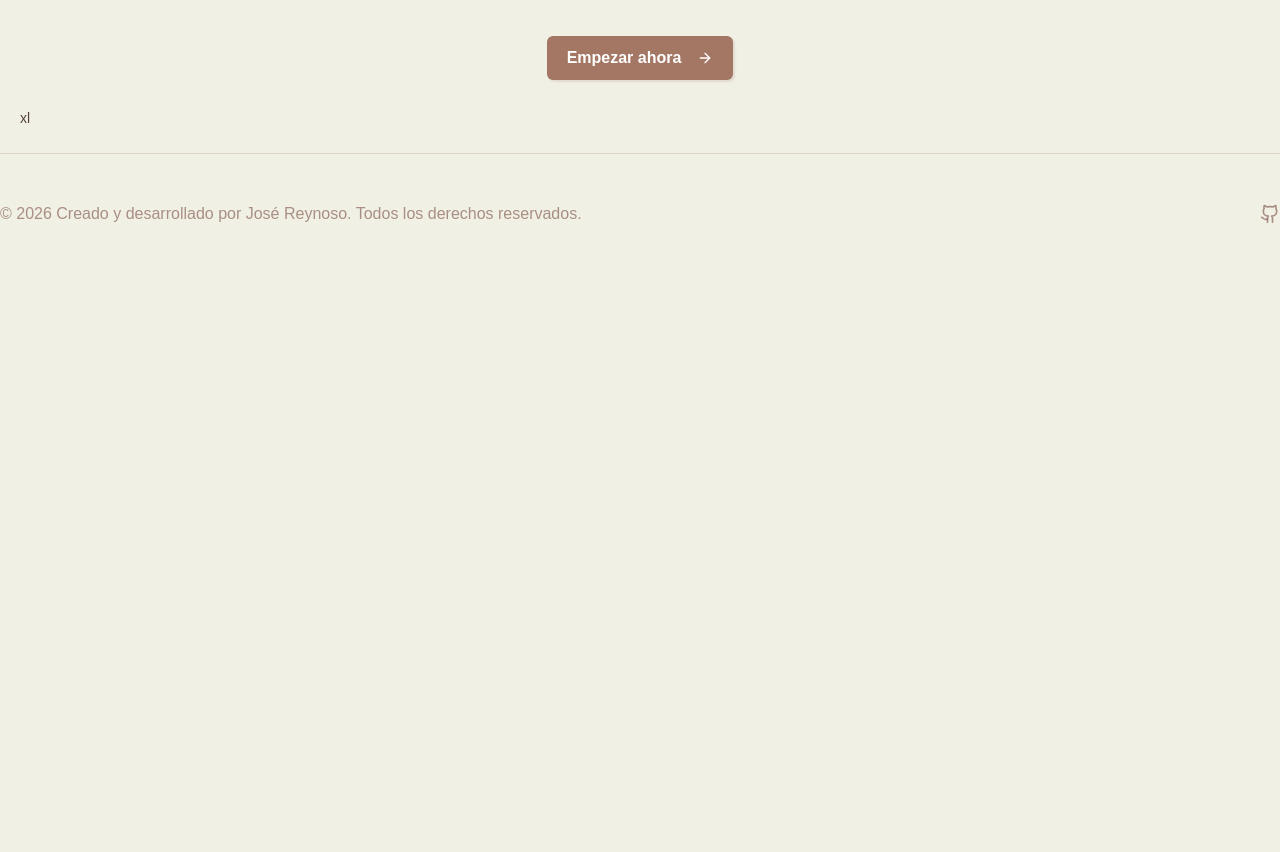
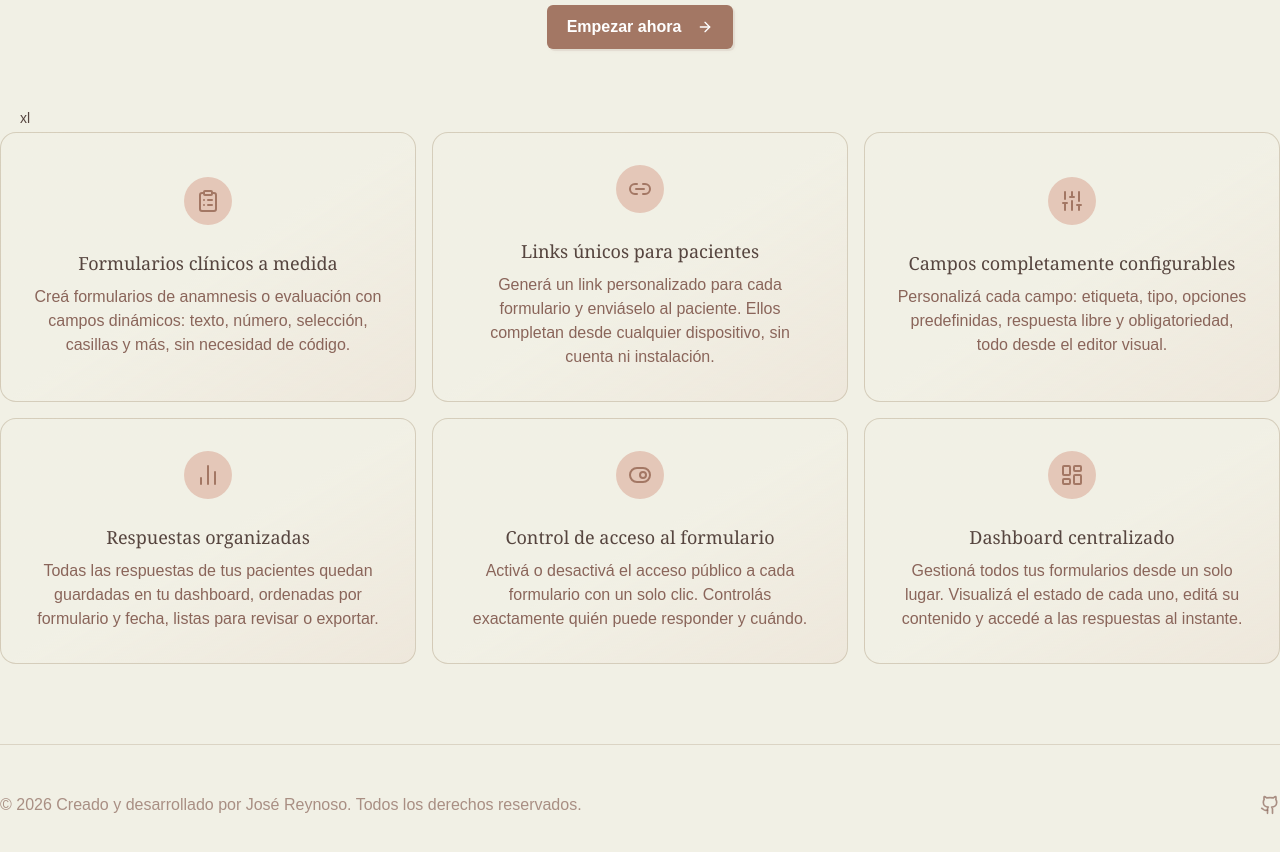
Before and after one commit to Joreynoso/nextjs-form-creator, a Next.js app: page / in a window 1280 px wide. Shown: the part 660-1512 px from the top of the page. Before the commit the page ends 934 px from the top, so only its background shows below. Built offline with nearby package versions, Linux system fonts and the light colour scheme; no server answers.

Commit message:
feat: Introduce dashboard pages for home and form details, along with shared layout and UI components.

```diff
--- a/app/(dashboard)/dashboard/[formId]/page.tsx
+++ b/app/(dashboard)/dashboard/[formId]/page.tsx
@@ -13,6 +13,7 @@ import {
     BreadcrumbSeparator,
 } from "@/components/ui/breadcrumb"
 import EmptySubmission from "@/components/Submissions/EmptySubmission"
+import SubmissionActions from "@/components/Submissions/SubmissionActions"
 
 interface Props {
     params: Promise<{ formId: string }>
@@ -110,13 +111,20 @@ export default async function FormDetailPage({ params }: Props) {
                                             #{form.submissions.length - index}
                                         </span>
                                         <span className={`inline-flex items-center gap-1 rounded-full px-2.5 py-0.5 text-xs font-medium ${isCompleted
-                                                ? "bg-primary/15 text-primary"
-                                                : "bg-muted text-muted-foreground"
+                                            ? "bg-primary/15 text-primary"
+                                            : "bg-muted text-muted-foreground"
                                             }`}>
                                             {isCompleted ? "✓ Completado" : "⏳ Pendiente"}
                                         </span>
                                     </div>
-                                    <time className="text-xs text-muted-foreground font-sans">{date}</time>
+                                    <div className="flex items-center gap-3">
+                                        <time className="text-xs text-muted-foreground font-sans">{date}</time>
+                                        <SubmissionActions
+                                            canCopy={isCompleted && !!responses}
+                                            responses={responses ?? {}}
+                                            fields={(form.fields as any[]).map(f => ({ id: f.id, label: f.label }))}
+                                        />
+                                    </div>
                                 </div>
 
                                 {/* Card body */}
--- a/app/(dashboard)/layout.tsx
+++ b/app/(dashboard)/layout.tsx
@@ -10,7 +10,7 @@ export default function DashboardLayout({
         <>
             <Navbar />
 
-            <main className="flex-1 w-full flex mx-auto min-h-[calc(100vh-64px)] px-4 xl:px-0 max-w-7xl">
+            <main className="flex-1 w-full flex  mx-auto min-h-[calc(100vh-64px)] px-4 xl:px-0 max-w-7xl">
                 {children}
             </main>
 
--- a/app/(dashboard)/page.tsx
+++ b/app/(dashboard)/page.tsx
@@ -1,11 +1,14 @@
+import CardsHome from '@/components/cardshome';
 import Hero from "@/components/hero";
 
 export default function Home() {
 
   // render return
   return (
-    <div className="w-full flex justify-center items-center">
+    <div className="w-full flex  flex-col justify-center items-center">
       <Hero />
+
+      <CardsHome />
     </div>
   );
 }
--- /dev/null
+++ b/components/Submissions/SubmissionActions.tsx
@@ -0,0 +1,73 @@
+'use client'
+
+import { useState } from 'react'
+import { Copy, Check, Trash2 } from 'lucide-react'
+import { Button } from '@/components/ui/button'
+
+interface SubmissionActionsProps {
+    responses?: Record<string, any>
+    fields?: Array<{ id: string; label: string }>
+    canCopy?: boolean
+}
+
+export default function SubmissionActions({ responses = {}, fields = [], canCopy = false }: SubmissionActionsProps) {
+    const [copied, setCopied] = useState(false)
+
+    function buildOrderedJson() {
+        const ordered: Record<string, any> = {}
+        for (const field of fields) {
+            const value = responses[field.id]
+            if (value !== undefined && value !== null && value !== '') {
+                ordered[field.label] = value
+            }
+        }
+        return JSON.stringify(ordered, null, 2)
+    }
+
+    async function handleCopy() {
+        try {
+            await navigator.clipboard.writeText(buildOrderedJson())
+            setCopied(true)
+            setTimeout(() => setCopied(false), 2000)
+        } catch {
+            // clipboard no disponible
+        }
+    }
+
+    return (
+        <div className="flex items-center gap-1">
+            {/* Copiar JSON — solo si hay respuestas */}
+            {canCopy && (
+                <Button
+                    variant="ghost"
+                    size="sm"
+                    onClick={handleCopy}
+                    className="h-7 gap-1.5 text-xs text-muted-foreground hover:text-foreground hover:bg-accent"
+                >
+                    {copied ? (
+                        <>
+                            <Check className="size-3.5 text-primary" />
+                            Copiado
+                        </>
+                    ) : (
+                        <>
+                            <Copy className="size-3.5" />
+                            Copiar JSON
+                        </>
+                    )}
+                </Button>
+            )}
+
+            {/* Eliminar — siempre visible, solo UI por ahora */}
+            <Button
+                variant="ghost"
+                size="sm"
+                disabled
+                className="h-7 gap-1.5 text-xs text-muted-foreground hover:text-destructive hover:bg-destructive/10 disabled:opacity-40"
+            >
+                <Trash2 className="size-3.5" />
+                Eliminar
+            </Button>
+        </div>
+    )
+}
--- /dev/null
+++ b/components/cardshome.tsx
@@ -0,0 +1,67 @@
+import { ClipboardList, Link2, Sliders, BarChart2, ToggleRight, LayoutDashboard } from 'lucide-react'
+
+export const features = [
+    {
+        id: 1,
+        icon: ClipboardList,
+        title: 'Formularios clínicos a medida',
+        description: 'Creá formularios de anamnesis o evaluación con campos dinámicos: texto, número, selección, casillas y más, sin necesidad de código.'
+    },
+    {
+        id: 2,
+        icon: Link2,
+        title: 'Links únicos para pacientes',
+        description: 'Generá un link personalizado para cada formulario y enviáselo al paciente. Ellos completan desde cualquier dispositivo, sin cuenta ni instalación.'
+    },
+    {
+        id: 3,
+        icon: Sliders,
+        title: 'Campos completamente configurables',
+        description: 'Personalizá cada campo: etiqueta, tipo, opciones predefinidas, respuesta libre y obligatoriedad, todo desde el editor visual.'
+    },
+    {
+        id: 4,
+        icon: BarChart2,
+        title: 'Respuestas organizadas',
+        description: 'Todas las respuestas de tus pacientes quedan guardadas en tu dashboard, ordenadas por formulario y fecha, listas para revisar o exportar.'
+    },
+    {
+        id: 5,
+        icon: ToggleRight,
+        title: 'Control de acceso al formulario',
+        description: 'Activá o desactivá el acceso público a cada formulario con un solo clic. Controlás exactamente quién puede responder y cuándo.'
+    },
+    {
+        id: 6,
+        icon: LayoutDashboard,
+        title: 'Dashboard centralizado',
+        description: 'Gestioná todos tus formularios desde un solo lugar. Visualizá el estado de cada uno, editá su contenido y accedé a las respuestas al instante.'
+    }
+]
+
+
+export default function CardsHome() {
+
+    // render return
+    return (
+        <div className='w-full max-w-7xl mx-auto mt-10 mb-20'>
+            <div className='w-full grid grid-cols-1 md:grid-cols-2 lg:grid-cols-3 gap-4'>
+                {features.map((feature) => {
+                    const Icon = feature.icon
+                    return (
+                        <div
+                            key={feature.id}
+                            className='bg-linear-to-br from-card via-card to-muted/20 border border-border/50 p-8 rounded-2xl text-center flex flex-col justify-center items-center hover:bg-secondary transition-colors duration-300 ease-in-out'
+                        >
+                            <div className='aspect-square w-12 h-12 mx-auto bg-muted rounded-full flex justify-center items-center mb-6'>
+                                <Icon className='w-6 h-6 text-primary' />
+                            </div>
+                            <h2 className='font-serif text-lg font-medium mb-2'>{feature.title}</h2>
+                            <p className='text-muted-foreground'>{feature.description}</p>
+                        </div>
+                    )
+                })}
+            </div>
+        </div>
+    )
+}
--- a/components/ui/dropdown-menu.tsx
+++ b/components/ui/dropdown-menu.tsx
@@ -74,7 +74,7 @@ function DropdownMenuItem({
       data-inset={inset}
       data-variant={variant}
       className={cn(
-        "focus:bg-accent focus:text-accent-foreground data-[variant=destructive]:text-destructive data-[variant=destructive]:focus:bg-destructive/10 dark:data-[variant=destructive]:focus:bg-destructive/20 data-[variant=destructive]:focus:text-destructive [variant=destructive]:*:[svg]:text-destructive! [&_svg:not([class*='text-'])]:text-muted-foreground relative flex cursor-default items-center gap-2 rounded-sm px-2 py-1.5 text-sm outline-hidden select-none data-[disabled]:pointer-events-none data-[disabled]:opacity-50 data-[inset]:pl-8 [&_svg]:pointer-events-none [&_svg]:shrink-0 [&_svg:not([class*='size-'])]:size-4",
+        "focus:bg-accent focus:text-accent-foreground data-[variant=destructive]:text-destructive data-[variant=destructive]:focus:bg-destructive/10 dark:data-[variant=destructive]:focus:bg-destructive/20 data-[variant=destructive]:focus:text-destructive [variant=destructive]:*:[svg]:text-destructive! [&_svg:not([class*='text-'])]:text-muted-foreground relative flex cursor-default items-center gap-2 rounded-sm px-2 py-1.5 text-sm outline-hidden select-none data-disabled:pointer-events-none data-[disabled]:opacity-50 data-[inset]:pl-8 [&_svg]:pointer-events-none [&_svg]:shrink-0 [&_svg:not([class*='size-'])]:size-4",
         className
       )}
       {...props}
```
